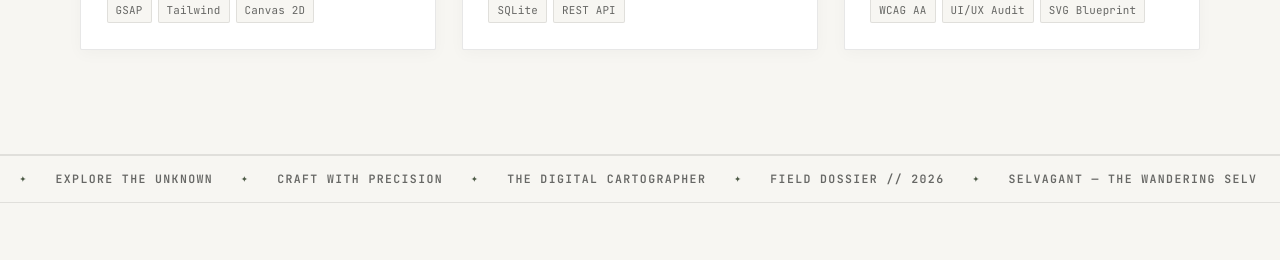
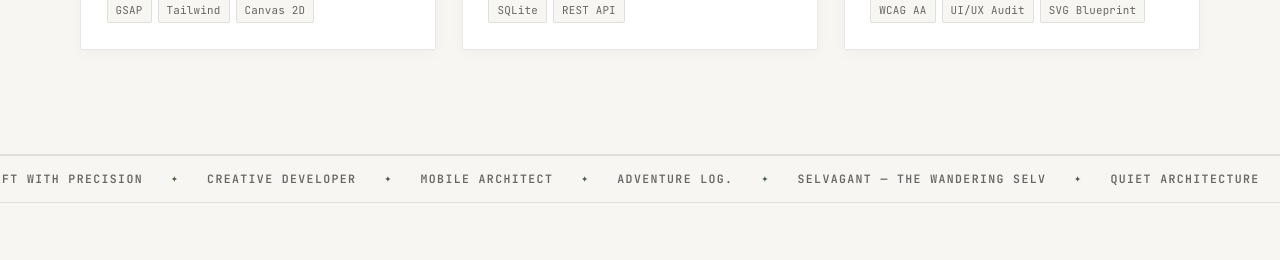
Before and after one commit to intxdv/adventure-log, a React (Vite) app: page / in a window 1280 px wide. Shown: the part 4899-5159 px from the top of the page. Built offline with nearby package versions, Linux system fonts and the light colour scheme.

Commit message:
fix(footer): editing the Marquee Ribbon

```diff
--- a/src/data/footer.ts
+++ b/src/data/footer.ts
@@ -35,11 +35,11 @@ export const FOOTER_COLOPHON = {
 };
 
 export const MARQUEE_ITEMS: string[] = [
-  'NATIVE CRAFT & MOBILE ARCHITECTURE',
   'EXPLORE THE UNKNOWN',
   'CRAFT WITH PRECISION',
-  'THE DIGITAL CARTOGRAPHER',
-  'FIELD DOSSIER // 2026',
+  'CREATIVE DEVELOPER',
+  'MOBILE ARCHITECT',
+  'ADVENTURE LOG.',
   'SELVAGANT — THE WANDERING SELV',
   'QUIET ARCHITECTURE',
 ];
```
